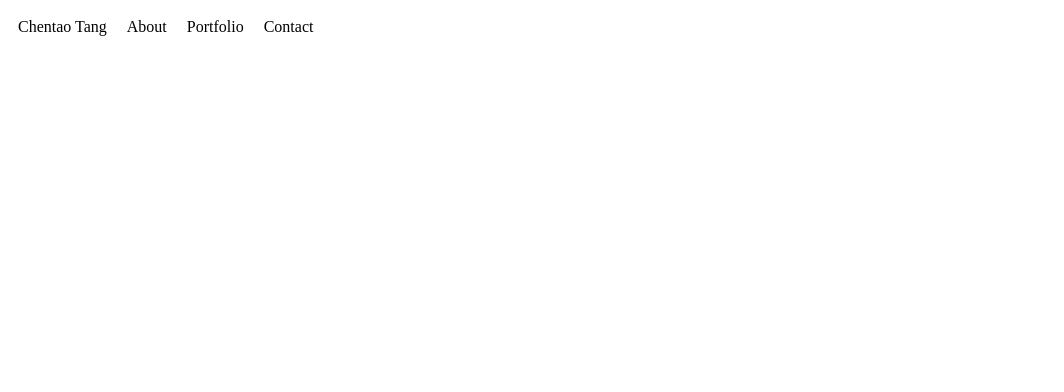
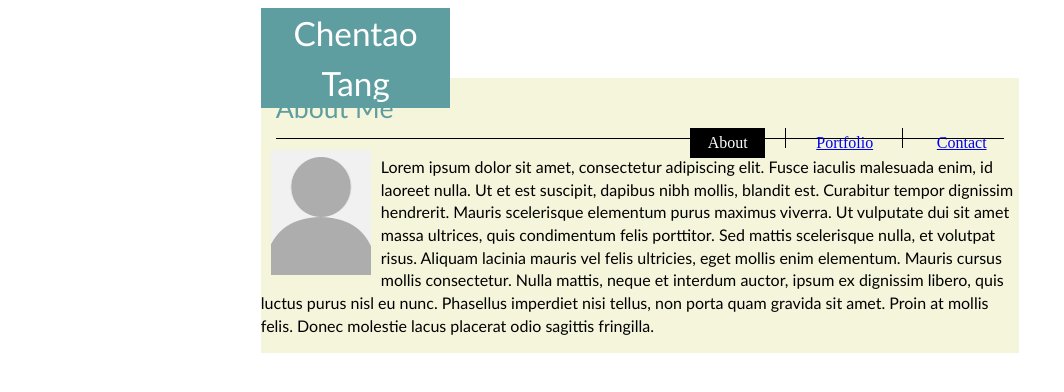
Before and after one commit to Saigonomai/Basic-Portfolio, a plain HTML site: page index.html in a window 1280 px wide. Shown: the whole page, without its empty margins (0-1064 px from the left). Drawn offline with Linux system fonts and the light colour scheme.

Commit message:
added the heading code to all files. added a placeholder and completed basic html and css for the 'about me' page

```diff
--- a/assets/css/style.css
+++ b/assets/css/style.css
@@ -1,8 +1,79 @@
+.header{
+    float: left;
+    height: 50px;
+    width: 100%;
+}
 .nametag {
-    margin: 10px;
+    margin-left: 20%;
+    margin-right: 20%;
+    margin-top:0px;
     float: left;
+    width: 15%;
+    text-align: center;
+    line-height: 50px;
+    font-size: 25pt;
+    font-family: 'Trebuchet MS', 'Lucida Sans Unicode', 'Lucida Grande', 'Lucida Sans', Arial, sans-serif;
+    color: white;
+    background-color: cadetblue;
+}
+.navbar{
+    float: right;
+    margin-right: 20%;
 }
 .navbutton {
+    float: left;
+    text-align: center;
+    line-height: 30px;
+    height: 30px;
+    width: 75px;
+    margin: 20px;
+}
+.break{
+    float: left;
+    width: 1px;
+    height: 20px;
+    margin-top: 20px;
+    border-left: 1px solid black;
+}
+#selected{
+    background-color: black;
+    color: white;
+}
+.clearfix::after {
+    height: 20px;
+    content: "";
+    display: block;
+    clear: both;
+}
+.line{
+    margin-left: 2%;
+    margin-right: 2%;
+    width: 96%;
+    height: 1px;
+    border-top: 1px solid black;
+    }
+.textbox{
+    background-color: beige;
+    margin-left: 20%;
+    margin-right: 20%;
+    width: 60%;
+    overflow: auto;
+}
+.title{
+    color: cadetblue;
+    line-height: 60px;
+    margin-left: 15px;
+    font-family: 'Trebuchet MS', 'Lucida Sans Unicode', 'Lucida Grande', 'Lucida Sans', Arial, sans-serif;
+    font-size: 20pt;
+}
+.portrait{
+    width: 100px;
+    height: 125px;
+    float: left;
     margin: 10px;
-    float: left;
 }
+.about{
+    font-family: 'Trebuchet MS', 'Lucida Sans Unicode', 'Lucida Grande', 'Lucida Sans', Arial, sans-serif;
+    line-height: 17pt;
+    font-size: 12pt;
+}
--- a/index.html
+++ b/index.html
@@ -10,11 +10,28 @@
 <body>
 <div class="header">
 <div class="nametag">Chentao Tang</div>
-<div class="navbutton">About</div>
-<div class="navbutton">Portfolio</div>
-<div class="navbutton">Contact</div>
+<div class="navbar">
+<a class="navbutton" id="selected">About</a>
+<div class="break"></div>
+<a class="navbutton" href="portfolio.html">Portfolio</a>
+<div class="break"></div>
+<a class="navbutton" href="contact.html">Contact</a>
+</div>
 </div>
 
+<div class="clearfix"></div>
+<div class="textbox">
+<div class="title">About Me</div>
+<div class="line"></div>
+<img class="portrait" src="assets/images/Person.png" alt="Portrait">
+<p class="about">Lorem ipsum dolor sit amet, consectetur adipiscing elit. Fusce iaculis malesuada enim, id laoreet nulla.
+     Ut et est suscipit, dapibus nibh mollis, blandit est. Curabitur tempor dignissim hendrerit. Mauris scelerisque elementum
+     purus maximus viverra. Ut vulputate dui sit amet massa ultrices, quis condimentum felis porttitor. Sed mattis scelerisque
+     nulla, et volutpat risus. Aliquam lacinia mauris vel felis ultricies, eget mollis enim elementum. Mauris cursus mollis
+     consectetur. Nulla mattis, neque et interdum auctor, ipsum ex dignissim libero, quis luctus purus nisl eu nunc. Phasellus
+     imperdiet nisi tellus, non porta quam gravida sit amet. Proin at mollis felis. Donec molestie lacus placerat odio sagittis
+      fringilla.</p>
+</div>
 </body>
 
 </html>
```
Also changed, not shown: contact.html (+10 -0 lines), portfolio.html (+10 -0 lines), assets/images/Person.png (added).
